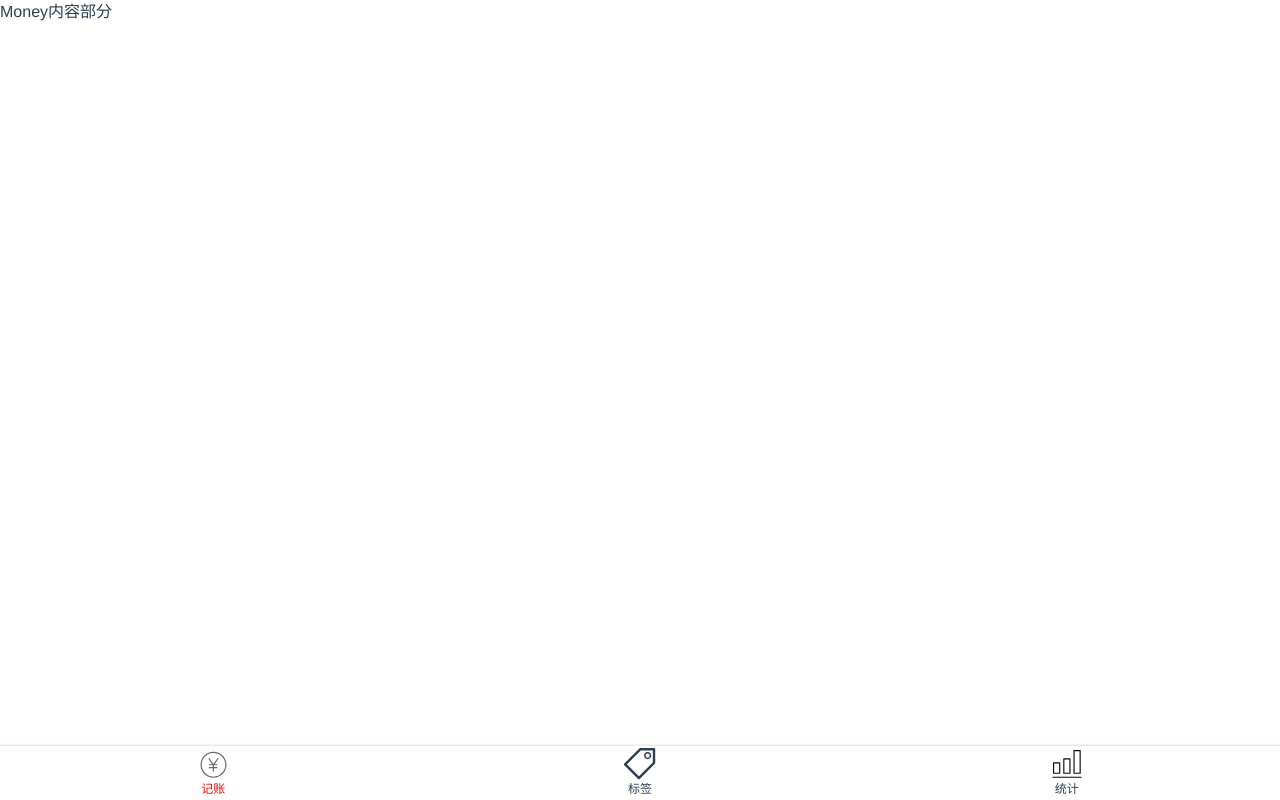
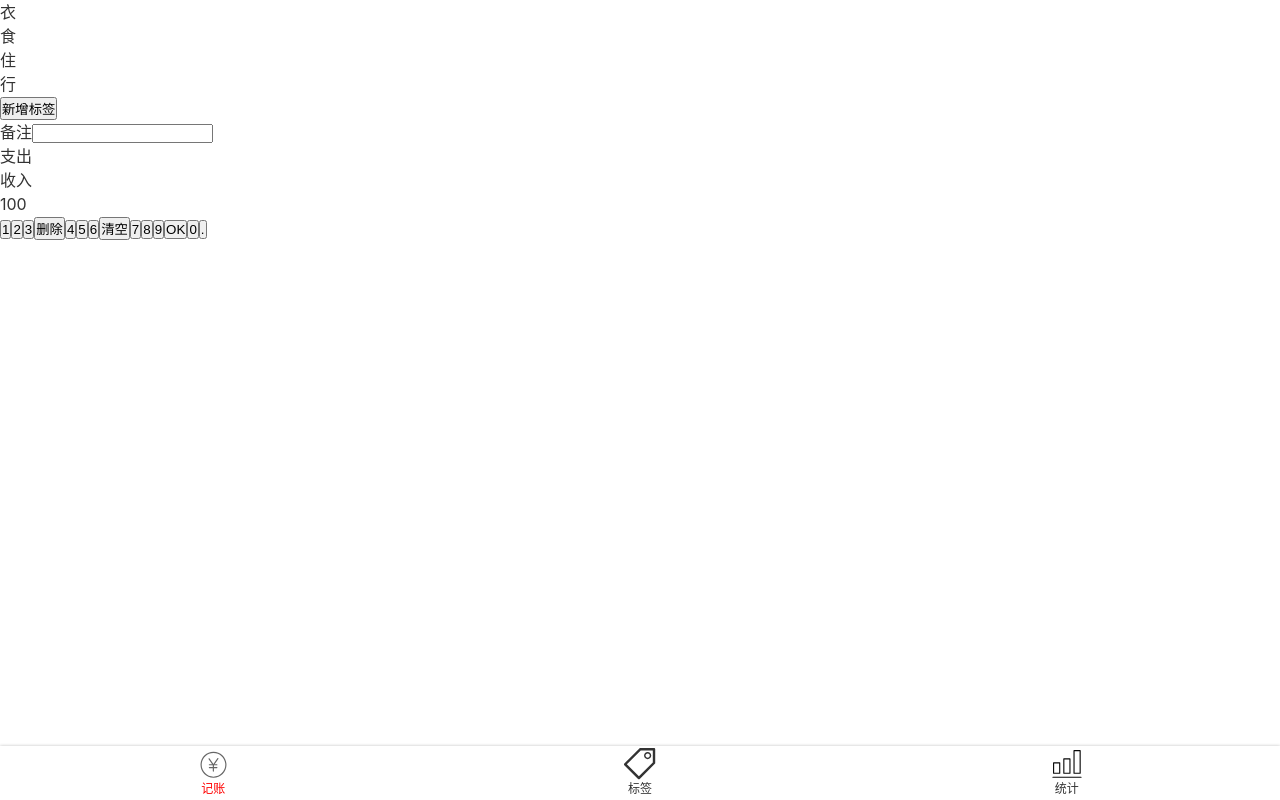
Before and after one commit to yf2050/savemoney-1, a Vue app: page /#/money in a window 1280 px wide. Built offline with nearby package versions, Linux system fonts and the light colour scheme.

Commit message:
添加全局样式和全局变量

```diff
--- a/src/App.vue
+++ b/src/App.vue
@@ -5,39 +5,14 @@
 </template>
 
 <style lang="scss">
-* {
-  padding: 0;
-  margin: 0;
-  box-sizing: border-box;
-}
+@import "~@/assets/style/reset.scss";
+@import "~@/assets/style/helper.scss";
 
 body {
   line-height: 1.5;
-}
-
-a {
-  text-decoration: none;
-  color: inherit;
-}
-
-#app {
-  font-family: Avenir, Helvetica, Arial, sans-serif;
+  font-family:$font-hei;
+  color: #333;
   -webkit-font-smoothing: antialiased;
   -moz-osx-font-smoothing: grayscale;
-  //text-align: center;
-  color: #2c3e50;
-}
-
-#nav {
-  padding: 30px;
-
-  a {
-    font-weight: bold;
-    color: #2c3e50;
-
-    &.router-link-exact-active {
-      color: #42b983;
-    }
-  }
 }
 </style>
--- /dev/null
+++ b/src/assets/style/helper.scss
@@ -0,0 +1,5 @@
+$font-hei: -apple-system, "Noto Sans", "Helvetica Neue", Helvetica, "Nimbus Sans L", Arial, "Liberation Sans", "PingFang SC", "Hiragino Sans GB", "Noto Sans CJK SC", "Source Han Sans SC", "Source Han Sans CN", "Microsoft YaHei", "Wenquanyi Micro Hei", "WenQuanYi Zen Hei", "ST Heiti", SimHei, "WenQuanYi Zen Hei Sharp", sans-serif;
+$font-song:Georgia, "Nimbus Roman No9 L", "Songti SC", "Noto Serif CJK SC", "Source Han Serif SC", "Source Han Serif CN", STSong, "AR PL New Sung", "AR PL SungtiL GB", NSimSun, SimSun, "TW\-Sung", "WenQuanYi Bitmap Song", "AR PL UMing CN", "AR PL UMing HK", "AR PL UMing TW", "AR PL UMing TW MBE", PMingLiU, MingLiU, serif;
+$font-kai:Baskerville, Georgia, "Liberation Serif", "Kaiti SC", STKaiti, "AR PL UKai CN", "AR PL UKai HK", "AR PL UKai TW", "AR PL UKai TW MBE", "AR PL KaitiM GB", KaiTi, KaiTi_GB2312, DFKai-SB, "TW\-Kai", serif;
+
+$color-highlight:#f00;
--- /dev/null
+++ b/src/assets/style/reset.scss
@@ -0,0 +1,10 @@
+* {
+  padding: 0;
+  margin: 0;
+  box-sizing: border-box;
+}
+
+a {
+  text-decoration: none;
+  color: inherit;
+}
--- a/src/components/Nav.vue
+++ b/src/components/Nav.vue
@@ -23,6 +23,7 @@
 </script>
 
 <style lang="scss" scoped>
+@import "~@/assets/style/helper.scss";
 nav {
   display: flex;
   box-shadow: 0 0 3px rgba(0, 0, 0, 0.25);
@@ -30,7 +31,7 @@
   font-size: 12px;
 
   > .item.selected {
-    color: red;
+    color: $color-highlight;
   }
 
   > .item {
--- a/src/views/Money.vue
+++ b/src/views/Money.vue
@@ -1,6 +1,47 @@
 <template>
   <Layout>
-    <p>Money内容部分</p>
+    <div class="tags">
+      <ul class="current">
+        <li>衣</li>
+        <li>食</li>
+        <li>住</li>
+        <li>行</li>
+      </ul>
+      <div class="new">
+        <button>新增标签</button>
+      </div>
+    </div>
+    <div>
+      <label class="notes">
+        <span class="'name">备注</span>
+        <input type="text">
+      </label>
+    </div>
+    <div>
+      <ul class="types">
+        <li class="selected">支出</li>
+        <li>收入</li>
+      </ul>
+    </div>
+    <div class="numberPad">
+      <div class="output">100</div>
+      <div class="buttons">
+        <button>1</button>
+        <button>2</button>
+        <button>3</button>
+        <button>删除</button>
+        <button>4</button>
+        <button>5</button>
+        <button>6</button>
+        <button>清空</button>
+        <button>7</button>
+        <button>8</button>
+        <button>9</button>
+        <button>OK</button>
+        <button>0</button>
+        <button>.</button>
+      </div>
+    </div>
   </Layout>
 </template>
 
@@ -10,3 +51,6 @@
   name: 'money.vue',
 }
 </script>
+<style lang="scss" scoped>
+@import "~@/assets/style/helper.scss";
+</style>
```
Also changed, not shown: 1 other file (tests, documents, lock files or other folders).
